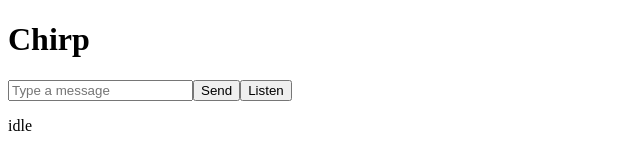
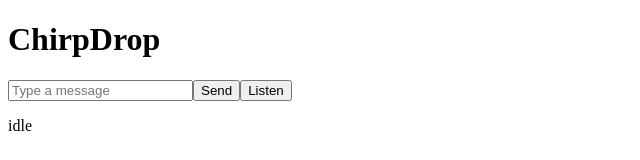
Before and after one commit to AbhishekS680/ChirpDrop, a React (Vite) app: page / in a window 1280 px wide. Shown: the top 160 px of the page, without its empty margins (0-640 px from the left). Built offline with nearby package versions, Linux system fonts and the light colour scheme.

Commit message:
Renamed website to ChirpDrop

```diff
--- a/index.html
+++ b/index.html
@@ -4,7 +4,7 @@
     <meta charset="UTF-8" />
     <link rel="icon" type="image/svg+xml" href="/favicon.svg" />
     <meta name="viewport" content="width=device-width, initial-scale=1.0" />
-    <title>chirp-app</title>
+    <title>ChirpDrop</title>
   </head>
   <body>
     <div id="root"></div>
--- a/package.json
+++ b/package.json
@@ -1,5 +1,5 @@
 {
-  "name": "chirp-app",
+  "name": "chirpdrop",
   "private": true,
   "version": "0.0.0",
   "type": "module",
--- a/src/App.jsx
+++ b/src/App.jsx
@@ -99,7 +99,7 @@ function App() {
 
     return (
     <div>
-        <h1>Chirp</h1>
+        <h1>ChirpDrop</h1>
         <input
             type="text"
             value={text}
```
